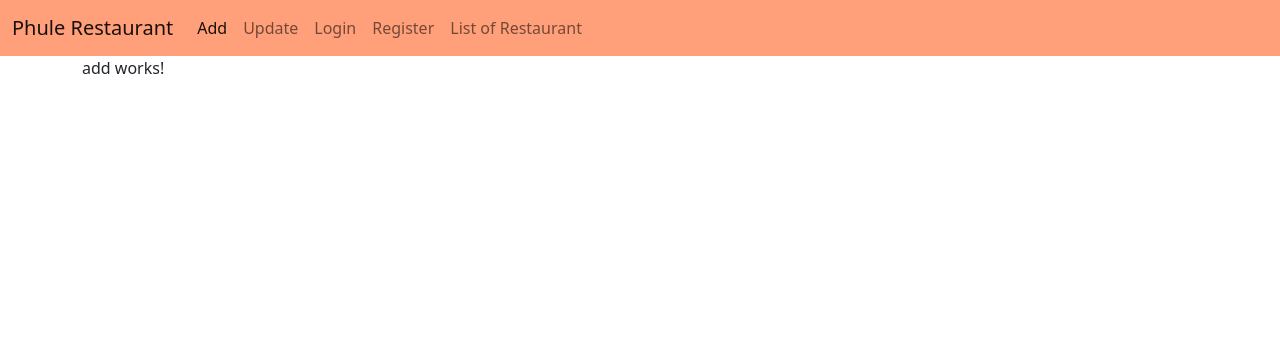
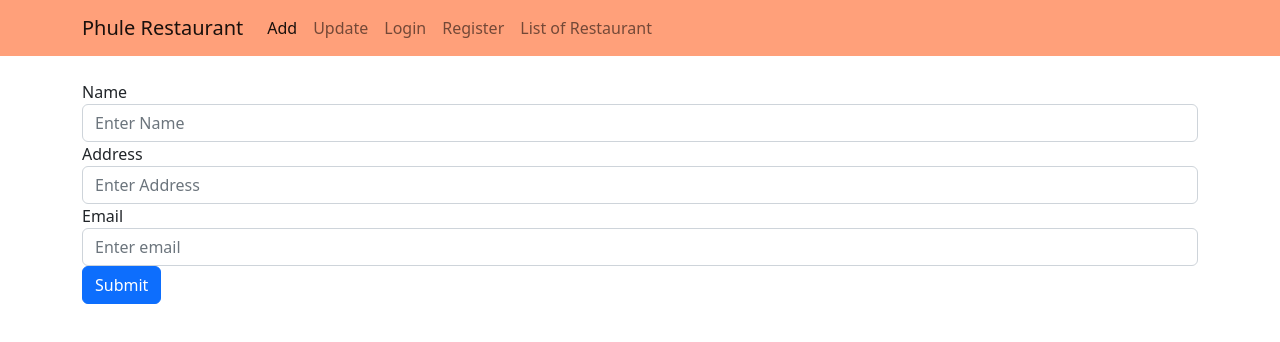
Before and after one commit to Mk19962334/Restaurant_App, an Angular app: page /add in a window 1280 px wide. Shown: the top 342 px of the page. Built offline with nearby package versions, Linux system fonts and the light colour scheme.

Commit message:
adding reactive form to add component

```diff
--- a/src/app/add/add.component.html
+++ b/src/app/add/add.component.html
@@ -1 +1,21 @@
-<p>add works!</p>
+<form [formGroup]="HotelForm" (ngSubmit)="AddRestaurant()">
+    <div class="form-group">
+      <label for="exampleInputEmail1">Name</label>
+      <input type="email" class="form-control" id="exampleInputEmail1" aria-describedby="emailHelp" placeholder="Enter Name" formControlName="name">
+    </div>
+
+
+    <div class="form-group">
+        <label for="exampleInputEmail1">Address</label>
+        <input type="email" class="form-control" id="exampleInputEmail1" aria-describedby="emailHelp" placeholder="Enter Address" formControlName="address">
+      </div>
+
+      <div class="form-group">
+        <label for="exampleInputEmail1">Email</label>
+        <input type="email" class="form-control" id="exampleInputEmail1" aria-describedby="emailHelp" placeholder="Enter email" formControlName="email">
+      </div>
+
+
+    <button type="submit" class="btn btn-primary">Submit</button>
+
+  </form>
--- a/src/app/add/add.component.ts
+++ b/src/app/add/add.component.ts
@@ -1,4 +1,5 @@
 import { Component } from '@angular/core';
+import { FormControl, FormGroup } from '@angular/forms';
 
 @Component({
   selector: 'app-add',
@@ -7,4 +8,23 @@ import { Component } from '@angular/core';
 })
 export class AddComponent {
 
+  constructor(){
+
+
+  }
+
+
+  HotelForm = new FormGroup({
+    name: new FormControl(""),
+    address: new FormControl(""),
+    email: new FormControl(""),
+
+  })
+
+
+  AddRestaurant(){
+
+    console.warn(this.HotelForm.value);
+
+  }
 }
--- a/src/app/app.component.html
+++ b/src/app/app.component.html
@@ -1,5 +1,5 @@
 <nav class="navbar navbar-expand-lg navbar-light " style="background-color: lightsalmon">
-    <div class="container-fluid">
+    <div class="container">
       <a class="navbar-brand" href="#"> Phule Restaurant</a>
       <button class="navbar-toggler" type="button" data-bs-toggle="collapse" data-bs-target="#navbarNavAltMarkup" aria-controls="navbarNavAltMarkup" aria-expanded="false" aria-label="Toggle navigation">
         <span class="navbar-toggler-icon"></span>
@@ -43,5 +43,13 @@
 
 </div> -->
 
+&nbsp;
+&nbsp;
 
-<div class="container"><router-outlet></router-outlet></div>
+&nbsp;
+
+&nbsp;
+
+<div class="container">
+    <router-outlet></router-outlet>
+</div>
--- a/src/app/app.module.ts
+++ b/src/app/app.module.ts
@@ -9,6 +9,7 @@ import { LoginComponent } from './login/login.component';
 import { RegisterComponent } from './register/register.component';
 import { ListRestoComponent } from './list-resto/list-resto.component';
 import { HttpClientModule } from '@angular/common/http';
+import { FormsModule, ReactiveFormsModule } from '@angular/forms';
 @NgModule({
   declarations: [
     AppComponent,
@@ -21,7 +22,9 @@ import { HttpClientModule } from '@angular/common/http';
   imports: [
     BrowserModule,
     AppRoutingModule,
-    HttpClientModule
+    HttpClientModule,
+    FormsModule,
+    ReactiveFormsModule
   ],
   providers: [],
   bootstrap: [AppComponent]
```
